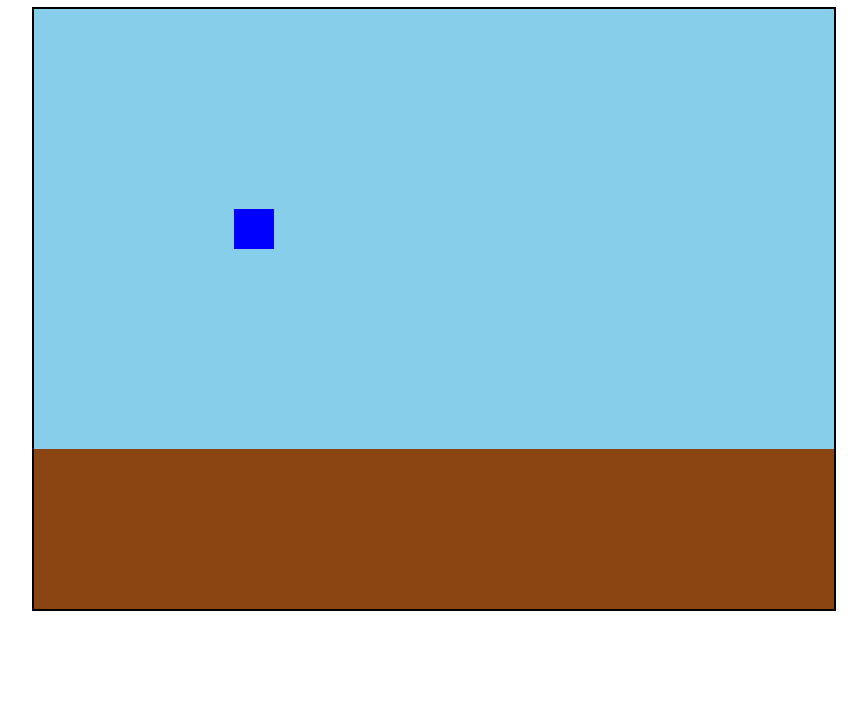
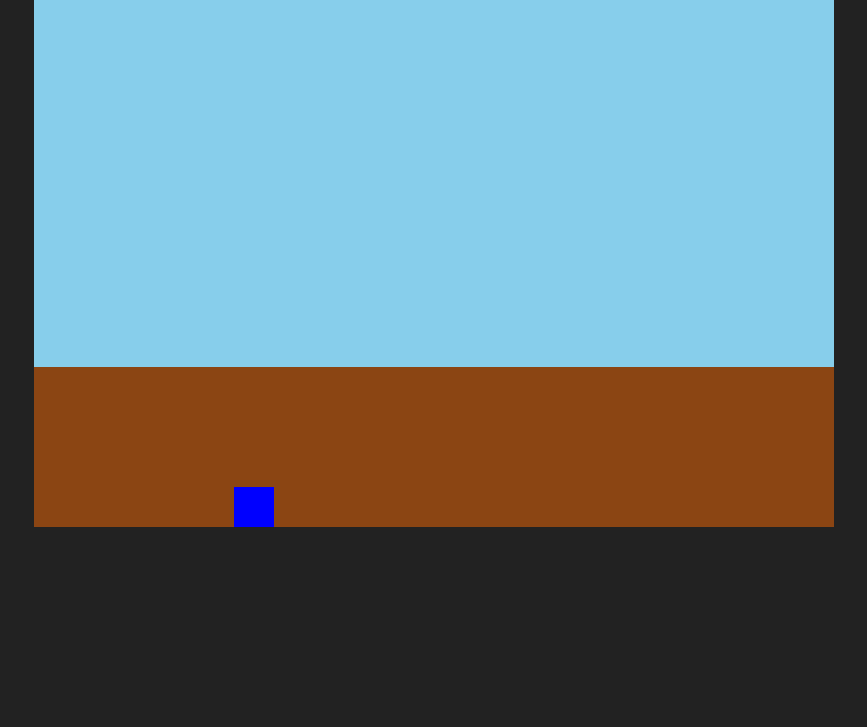
Before and after one commit to Ma254-code/Minecraft, a plain HTML site: page index.html in a window 1280 px wide. Shown: the part 73-800 px from the top of the page, without its empty margins (206-1073 px from the left). Drawn offline with Linux system fonts and the light colour scheme.

Commit message:
Update index.html

```diff
--- a/index.html
+++ b/index.html
@@ -1,23 +1,14 @@
 <!DOCTYPE html>
 <html lang="de">
 <head>
-  <meta charset="UTF-8" />
-  <title>2D Minecraft Spiel</title>
+  <meta charset="UTF-8">
+  <title>2D Minecraft</title>
   <style>
-    canvas {
-      border: 2px solid #000;
-      background: #87CEEB; /* Himmelblau */
-      display: block;
-      margin: 0 auto;
-    }
-    body {
-      text-align: center;
-      font-family: sans-serif;
-    }
+    body { margin: 0; background: #222; }
+    canvas { display: block; margin: 0 auto; background: #87CEEB; }
   </style>
 </head>
 <body>
-  <h1>2D Minecraft Webspiel</h1>
   <canvas id="game" width="800" height="600"></canvas>
 
   <script>
@@ -35,18 +26,20 @@
     const player = {
       x: 5,
       y: 5,
+      vx: 0,
+      vy: 0,
+      width: 1,
+      height: 1,
       color: "blue"
     };
 
-    function drawWorld() {
-      for (let y = 0; y < rows; y++) {
-        for (let x = 0; x < cols; x++) {
-          if (world[y][x]) {
-            ctx.fillStyle = world[y][x] === "dirt" ? "#8B4513" : "#ccc";
-            ctx.fillRect(x * tileSize, y * tileSize, tileSize, tileSize);
-          }
-        }
-      }
+    function drawTile(x, y, type) {
+      ctx.fillStyle = {
+        dirt: "#8B4513",
+        stone: "#777",
+      }[type] || "#000";
+
+      ctx.fillRect(x * tileSize, y * tileSize, tileSize, tileSize);
     }
 
     function drawPlayer() {
@@ -56,19 +49,33 @@
 
     function draw() {
       ctx.clearRect(0, 0, canvas.width, canvas.height);
-      drawWorld();
+      for (let y = 0; y < rows; y++) {
+        for (let x = 0; x < cols; x++) {
+          if (world[y][x]) drawTile(x, y, world[y][x]);
+        }
+      }
       drawPlayer();
     }
 
-    function isInBounds(x, y) {
-      return x >= 0 && y >= 0 && x < cols && y < rows;
+    function isSolid(x, y) {
+      return world[y]?.[x] != null;
+    }
+
+    function updatePhysics() {
+      if (!isSolid(player.x, player.y + 1)) {
+        player.vy += 0.1;
+      } else {
+        player.vy = 0;
+      }
+
+      player.y += player.vy;
+      player.y = Math.min(rows - 1, player.y);
     }
 
     document.addEventListener("keydown", e => {
-      if (e.key === "w" && isInBounds(player.x, player.y - 1)) player.y--;
-      if (e.key === "s" && isInBounds(player.x, player.y + 1)) player.y++;
-      if (e.key === "a" && isInBounds(player.x - 1, player.y)) player.x--;
-      if (e.key === "d" && isInBounds(player.x + 1, player.y)) player.x++;
+      if (e.key === "a") player.x = Math.max(0, player.x - 1);
+      if (e.key === "d") player.x = Math.min(cols - 1, player.x + 1);
+      if (e.key === "w" && isSolid(player.x, player.y + 1)) player.vy = -0.5;
       draw();
     });
 
@@ -77,19 +84,23 @@
       const x = Math.floor((e.clientX - rect.left) / tileSize);
       const y = Math.floor((e.clientY - rect.top) / tileSize);
 
-      if (!isInBounds(x, y)) return;
-
       if (e.button === 0) {
-        world[y][x] = "dirt"; // Block setzen
+        world[y][x] = "dirt";
       } else if (e.button === 2) {
-        world[y][x] = null; // Block entfernen
+        world[y][x] = null;
       }
       draw();
     });
 
     canvas.oncontextmenu = () => false;
 
-    draw();
+    function gameLoop() {
+      updatePhysics();
+      draw();
+      requestAnimationFrame(gameLoop);
+    }
+
+    gameLoop();
   </script>
 </body>
 </html>
```
